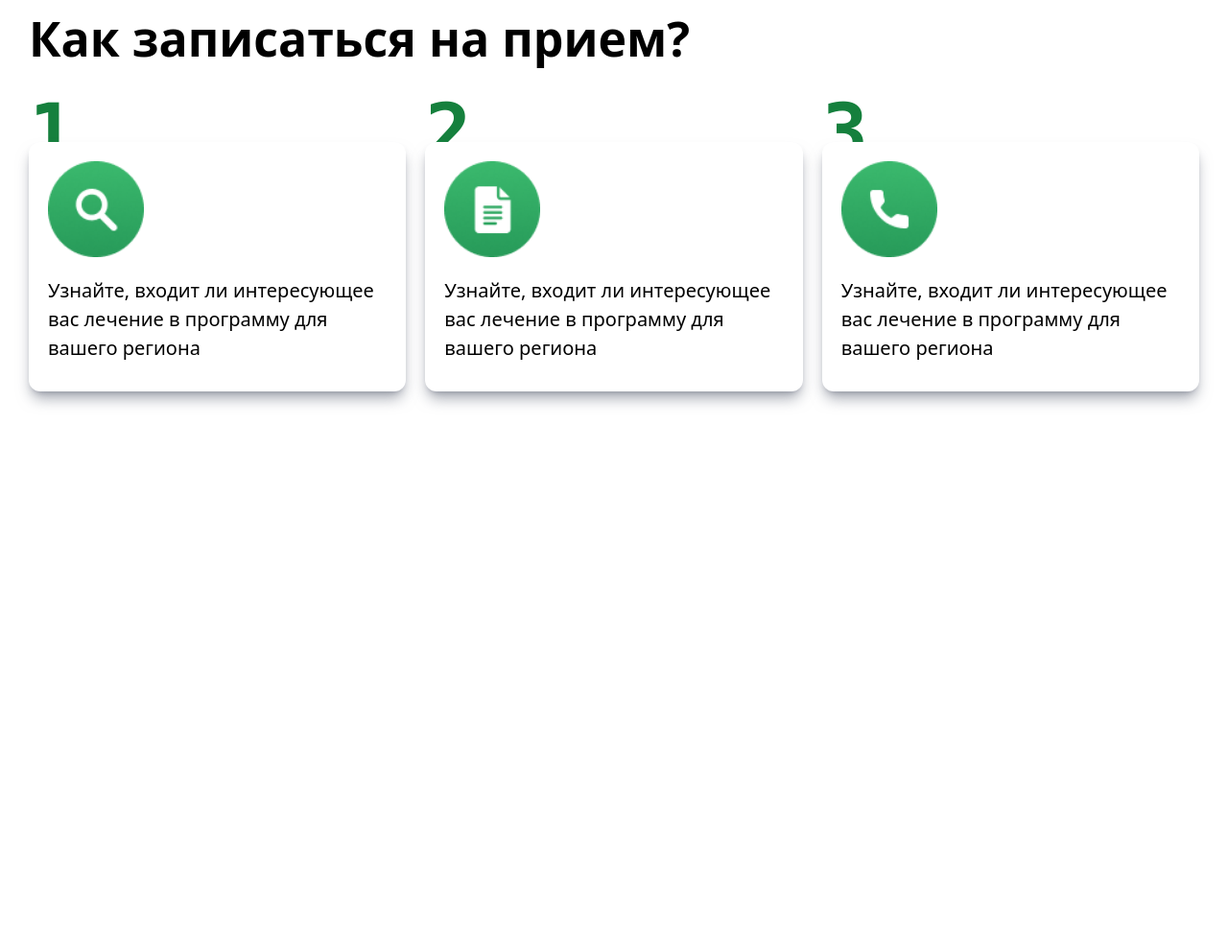
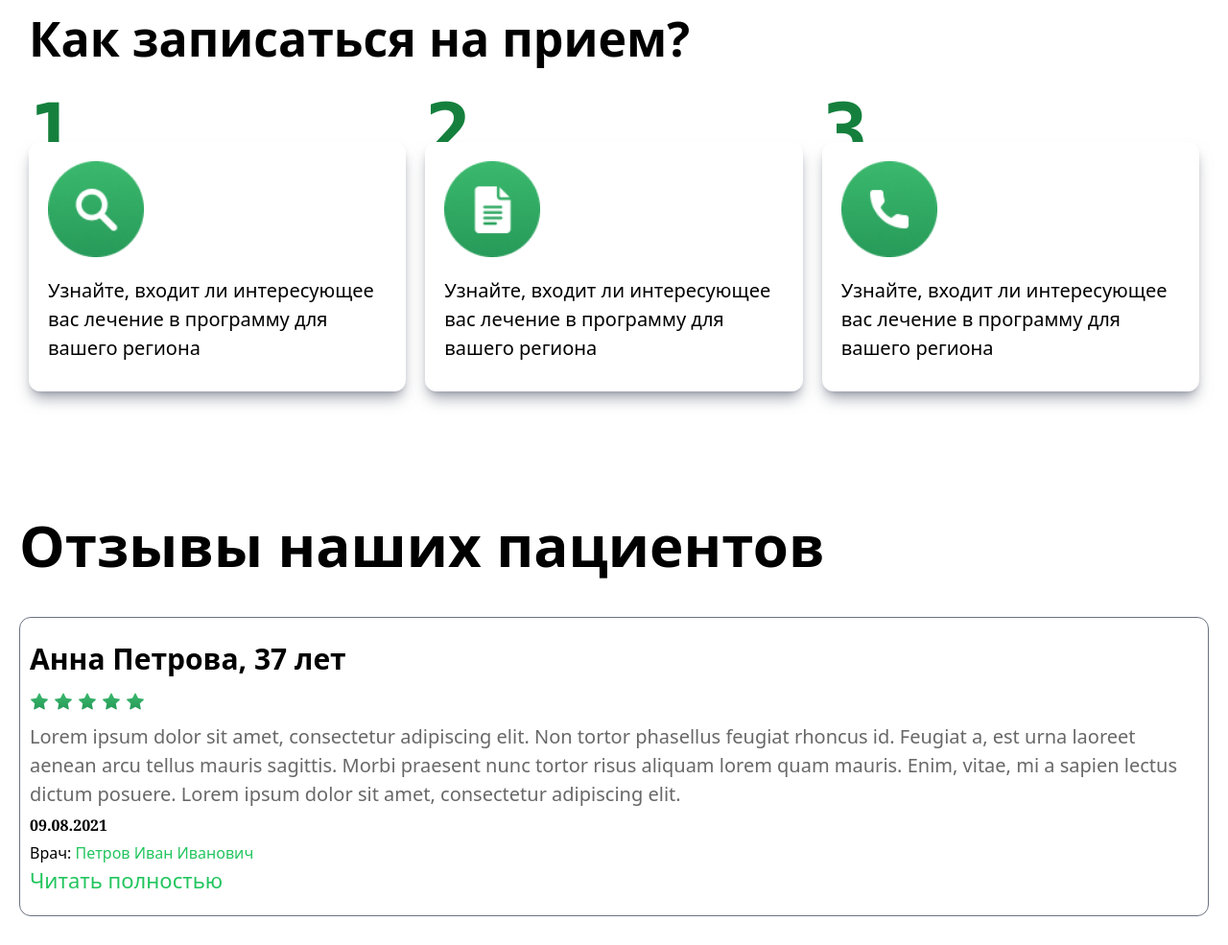
Before and after one commit to Sobir87/Examen, a website: page src/index.html in a window 1280 px wide. Shown: the part 2224-3209 px from the top of the page at 96% size. Before the commit the page ends 2682 px from the top, so only its background shows below. Drawn offline with Linux system fonts and the light colour scheme.

Commit message:
No media

```diff
--- a/src/index.html
+++ b/src/index.html
@@ -164,6 +164,21 @@
                 </div>
             </div>
         </section>
+        <section class="mt-[65px] pb-[30px] px-[10px]">
+            <h1 class="text-[60px] font-bold mb-[30px]">Отзывы наших пациентов</h1>
+            <article class="border-[1px] border-gray-500 border-solid rounded-xl px-[10px] py-[20px]">
+                <h3 class="text-[30px] font-semibold mb-[12px]">Анна Петрова, 37 лет</h3>
+                <img src="./Frame 2418.png" alt="">
+                <p class="mt-[12px] text-[#686868] text-[20px]">Lorem ipsum dolor sit amet, consectetur adipiscing elit. Non tortor phasellus feugiat rhoncus id.
+                    Feugiat a, est urna laoreet aenean arcu tellus mauris sagittis. Morbi praesent nunc tortor risus
+                    aliquam lorem quam mauris. Enim, vitae, mi a sapien lectus dictum posuere. Lorem ipsum dolor sit
+                    amet, consectetur adipiscing elit.
+                </p>
+                <p class="font-semibold font-serif mb-[5px] mt-[5px]">09.08.2021</p>
+                <span class="mb-[5px]">Врач: </span> <span class="text-green-500 mb-[5px]">Петров Иван Иванович</span>
+                <p class="text-[22px] text-green-500 border-b-green-500">Читать полностью</p>
+            </article>
+        </section>
     </main>
 </body>
 
```
Also changed, not shown: src/Frame 2418.png (added), src/output.css.
